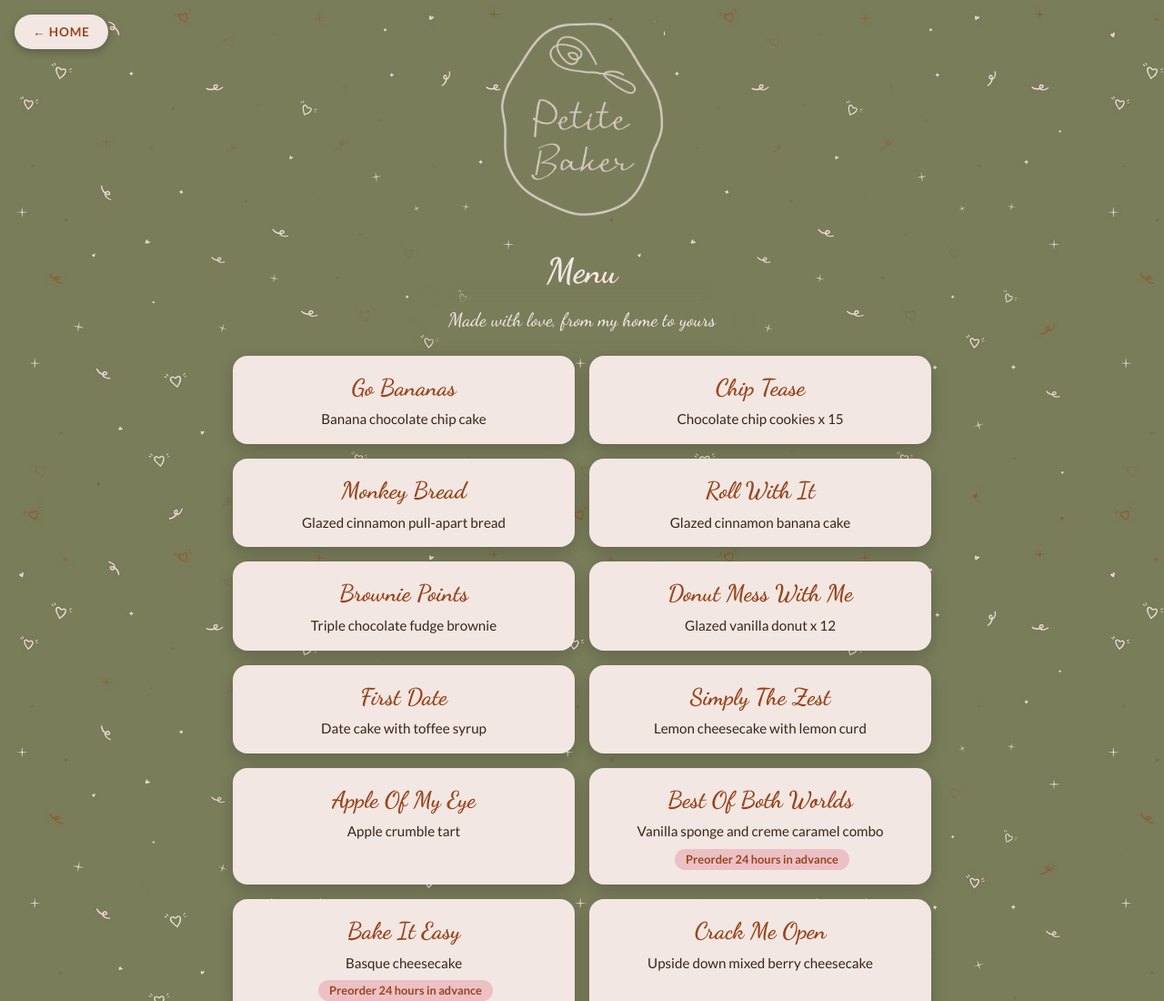
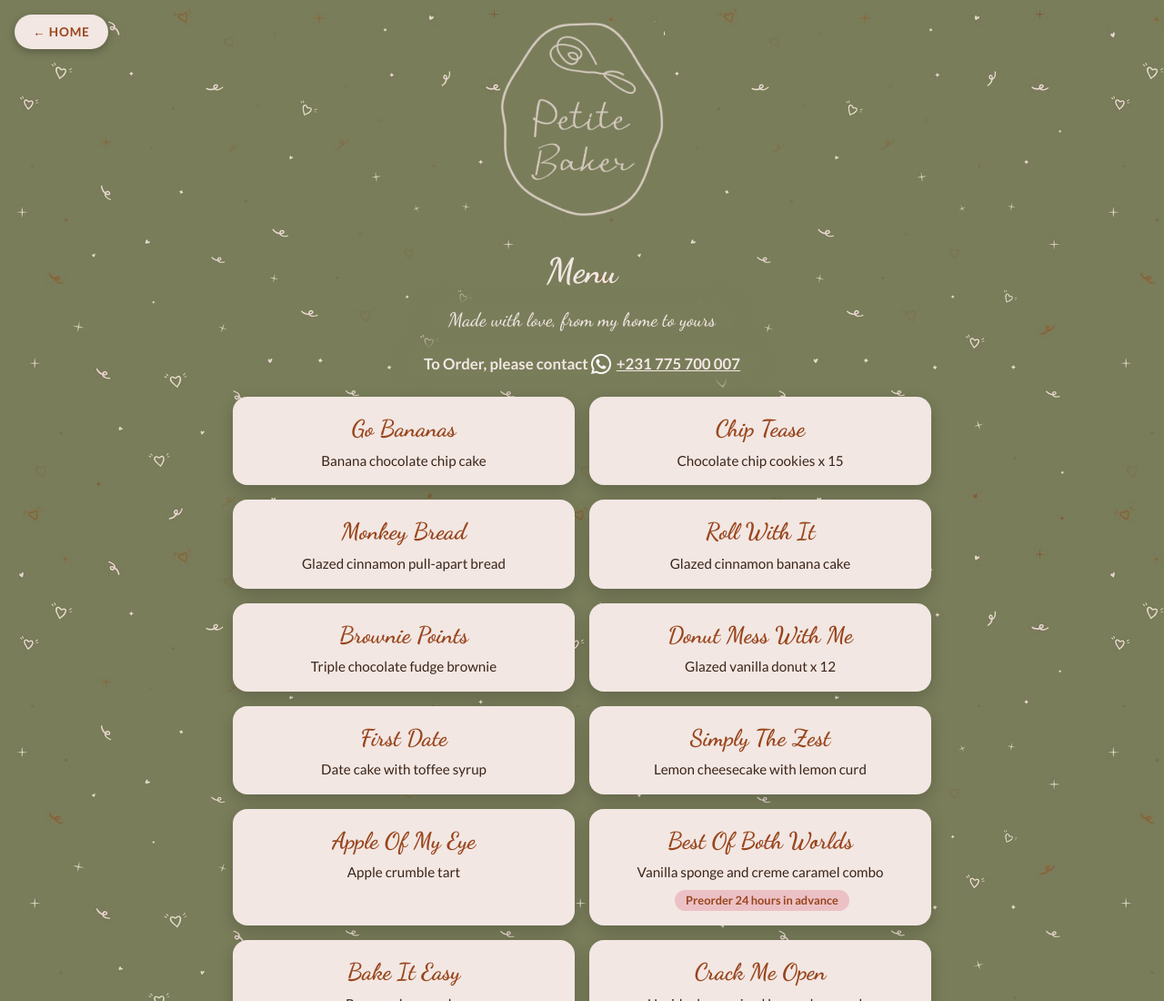
Before and after one commit to Petite-Baker/Petite-Baker, a plain HTML site: page menu.html in a window 1280 px wide. Shown: the top 1100 px of the page at 91% size. Drawn offline with Linux system fonts and the light colour scheme.

Commit message:
Add files via upload

```diff
--- a/menu.html
+++ b/menu.html
@@ -57,6 +57,20 @@
       box-shadow: 0 0 14px 8px var(--green);
       text-align: center;
     }
+    .order {
+      display: table;
+      margin: -8px auto 20px;
+      text-align: center;
+      font-weight: 700;
+      font-size: 1.05rem;
+      color: var(--cream);
+      background: var(--green);
+      padding: 4px 18px;
+      border-radius: 999px;
+      box-shadow: 0 0 12px 8px var(--green);
+    }
+    .order .ph { width: 1.3em; height: 1.3em; vertical-align: -.3em; margin-right: 6px; }
+    .order a { color: var(--cream); text-decoration: underline; white-space: nowrap; }
     .grid { display: grid; grid-template-columns: 1fr 1fr; gap: 16px; margin-bottom: 32px; }
     .dish {
       background: var(--cream);
@@ -100,6 +114,7 @@
   <main>
     <h1>Menu</h1>
     <div class="tagline">Made with love, from my home to yours</div>
+    <p class="order">To Order, please contact <a href="tel:+231775700007"><img class="ph" src="whatsapp.png" alt="WhatsApp">+231 775 700 007</a></p>
     <section class="grid">
       <article class="dish">
         <h2>Go Bananas</h2>
```
Also changed, not shown: whatsapp.png (added).
